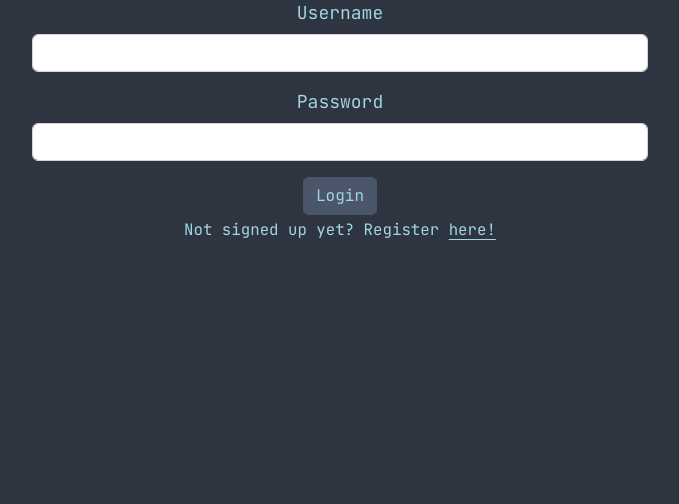
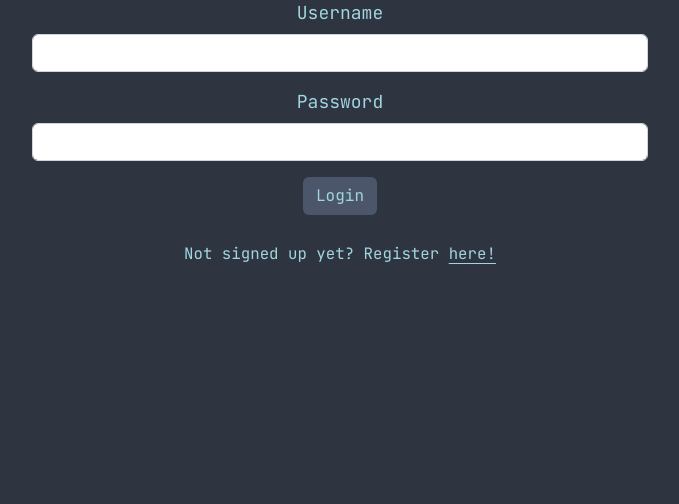
Before and after one commit to InfiniteEndeavours/Milestone-3-Event-Site, a Flask app: page /login in a window 1280 px wide. Shown: the part 165-669 px from the top of the page, without its empty margins (300-979 px from the left). Run offline with Flask 3, Linux system fonts and the light colour scheme; some libraries are stand-ins or nearby versions.

Commit message:
Update login.html
- Add bottom margin to login button to space signup link

```diff
--- a/event_finder/templates/auth/login.html
+++ b/event_finder/templates/auth/login.html
@@ -16,9 +16,9 @@
                     <label for="password" class="form-label">Password</label>
                     <input type="password" class="form-control" id="password" name="password" required>
                 </div>
-                <button type="submit" class="btn">Login</button>
+                <button type="submit" class="btn mb-4">Login</button>
             </form>
-            <small class="mt-3">Not signed up yet? Register <a
+            <small>Not signed up yet? Register <a
                     href="{{ url_for('auth.register') }}">here!</a></small>
         </div>
     </div>
```
